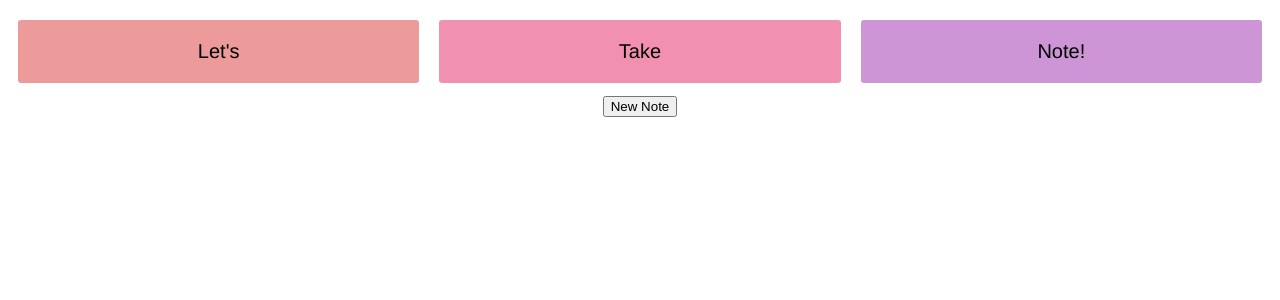
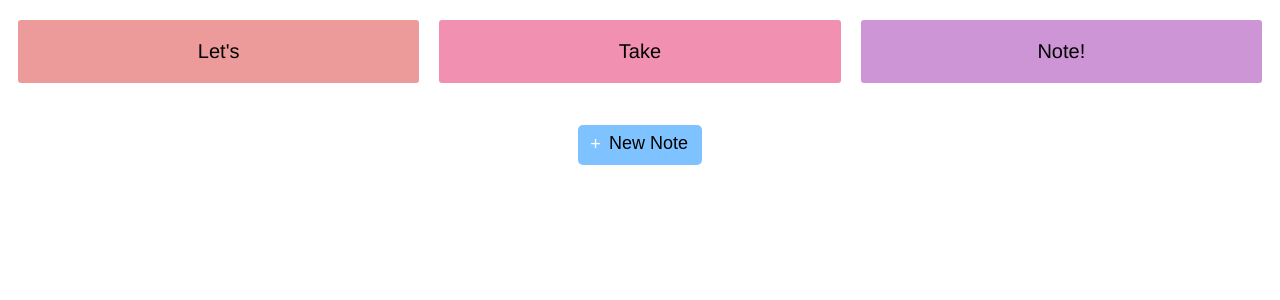
Before and after one commit to wuhhh/take-note, a Vue app: page / in a window 1280 px wide. Shown: the top 300 px of the page. Built offline with nearby package versions, Linux system fonts and the light colour scheme.

Commit message:
NewNoteButton styling

```diff
--- a/src/components/NewNoteButton.vue
+++ b/src/components/NewNoteButton.vue
@@ -18,4 +18,34 @@ import store from "@/store";
 export default class NewNote extends Vue {}
 </script>
 
-<style lang="scss" scoped></style>
+<style lang="scss" scoped>
+button {
+  outline:0;
+  font-size: 0.9em;
+  background: #7ec3ff;
+  border: 0px solid black;
+  padding: 0.3em 0.8em 0.4em 1.75em;
+  border-radius: 5px;
+  line-height: 27px;
+  font-weight: 400;
+  position: relative;
+  margin-top: 4vh;
+  cursor: pointer;
+  transition: background-color 250ms ease;
+
+  &:before {
+    content: "+";
+    line-height: 0;
+    position: absolute;
+    top: calc(47% - 0.2em);
+    left: 0.5em;
+    padding: 0.2em;
+    box-sizing: border-box;
+    color: white;
+  }
+
+  &:hover {
+    background: saturate(darken(#7ec3ff, 6%), 6%);
+  }
+}
+</style>
```
